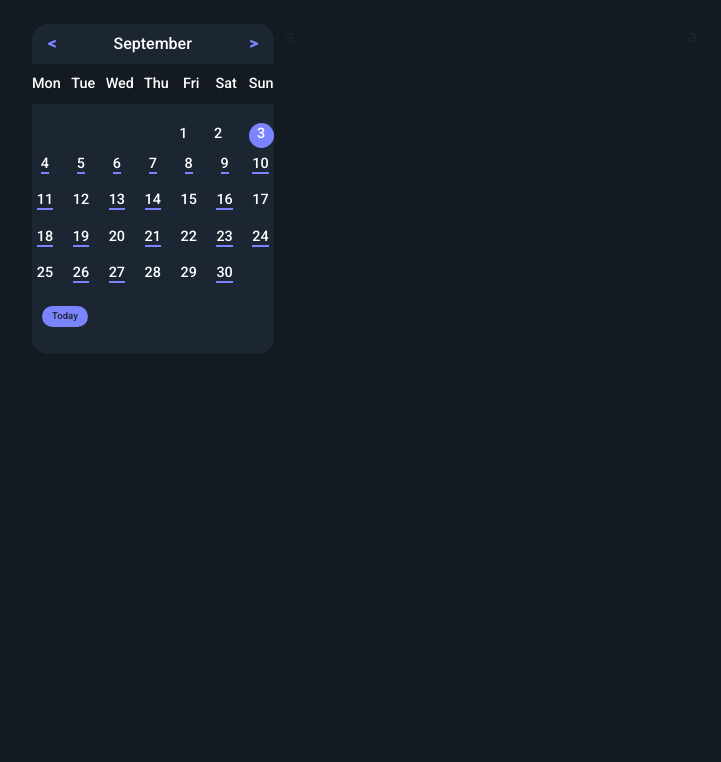
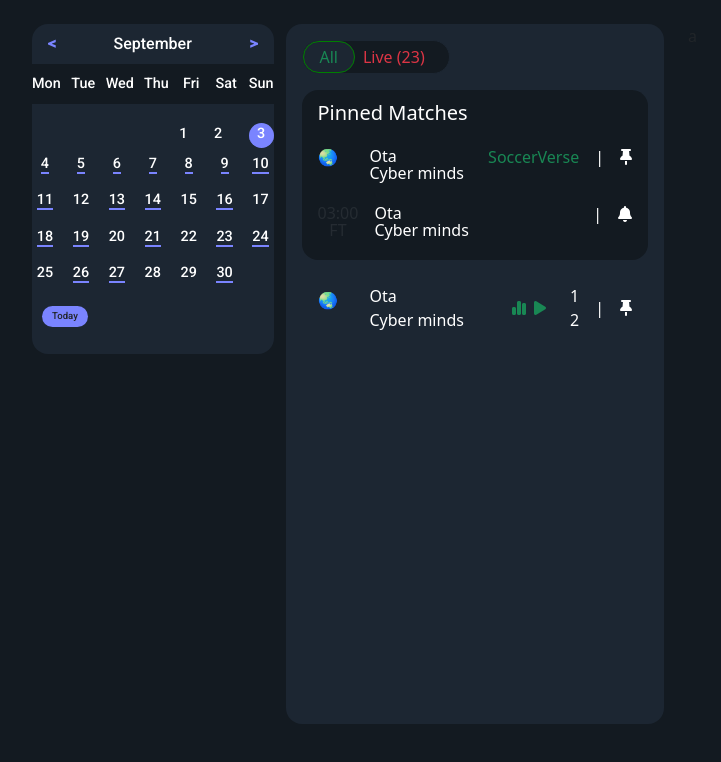
Before and after one commit to Sijuanu/SoccerVerse, a plain HTML site: page index.html in a window 1280 px wide. Shown: the whole page, without its empty margins (125-846 px from the left). Drawn offline with Linux system fonts and the light colour scheme.

Commit message:
No Commit Message:   index.html 	No Commit Message:   static/css/style.css

```diff
--- a/index.html
+++ b/index.html
@@ -6,6 +6,7 @@
     <title>SoccerVerse</title>
     <link rel="stylesheet" href="./static/css/style.css">
     <link rel="stylesheet" href="./static/css/bootstrap.min.css">
+    <script src="https://kit.fontawesome.com/a0b5b0f1de.js" crossorigin="anonymous"></script>
 </head>
 <body>
     <!-- <section class="container-fluid bg-info">
@@ -23,9 +24,9 @@
     </section> -->
 
     <div class="container-fluid mx-auto">
-        <div class="col-9 mx-auto py-4">
+        <div class="col-md-9 col-12 mx-auto py-4">
             <div class="row">
-                <div class="col-md-3 p-0">
+                <div class="col-md-3 col-10 mx-auto p-0">
                     <div class="calendar rounded-4" style="background-color: #1c2632;">
                         <div class=" head d-flex justify-content-between align-items-center px-3 pt-2 text-white rounded-top" style="height: 40px;">
                             <p class="fw-bold mt-2"><</p>
@@ -79,7 +80,69 @@
                     </div>
                 </div>
                 <div class="col-md-5">
-                    <div class="">a</div>
+                    <div class="matches rounded-4 pt-3 px-3">
+                        <div class="d-flex justify-content-between align-items-center">
+                            <p class="all pe-4 py-1 rounded-5 text-danger border-success border-2"><span class="live text-success px-3 py-1 rounded-5 me-2">All</span>Live (23)</p>
+                        </div>
+                        <div class="current-match px-3 rounded-4">
+                            <p class="text-white fs-5 pt-2">Pinned Matches</p>
+                            <div class="d-flex justify-content-between align-items-center">
+                                <div class="d-flex align-items-center">
+                                    <p class="text-center me-2">🌏</p>
+                                    <div class="text-white ms-4">
+                                        <span class="my-0 d-block">Ota</span>
+                                        <span class="d-block" style="margin-top: -7px;">Cyber minds</span>
+                                    </div>
+                                </div>
+                                <div class="d-flex text-white">
+                                    <p class="text-success">SoccerVerse</p>
+                                    <p class="mx-3">|</p>
+                                    <p><i class="fa-solid fa-thumbtack"></i></p>
+                                </div>
+                            </div>
+                            <div class="d-flex justify-content-between align-items-center mt-3">
+                                <div class="d-flex align-items-center">
+                                    <div class="text-center time me-2">
+                                        <span class="my-0 d-block">03:00</span>
+                                        <span class="d-block" style="margin-top: -7px;">FT</span>
+                                    </div>
+                                    <div class="text-white ms-2">
+                                        <span class="my-0 d-block">Ota</span>
+                                        <span class="d-block" style="margin-top: -7px;">Cyber minds</span>
+                                    </div>
+                                </div>
+                                <div class="d-flex text-white">
+                                    <p class="text-success"></p>
+                                    <p class="mx-3">|</p>
+                                    <p><i class="fa-solid fa-bell"></i></p>
+                                </div>
+                            </div>
+                        </div>
+                        <div class="d-flex justify-content-between align-items-center mt-4 px-3">
+                            <div class="d-flex align-items-center">
+                                <p class="text-center me-2">🌏</p>
+                                <div class="text-white ms-4">
+                                    <span class="my-0 d-block">Ota</span>
+                                    <span class="d-block">Cyber minds</span>
+                                </div>
+                            </div>
+                            <div class="d-flex align-items-center text-white">
+                                <div class="d-flex align-items-center">
+                                    <div class="d-flex text-success">
+                                        <i class="fa-solid fa-chart-simple"></i>
+                                        <i class="fa-solid fa-play ms-2"></i>
+                                    </div>
+                                    <div class="ms-4">
+                                        <p class="mb-0">1</p>
+                                        <p class="mb-0">2</p>
+                                    </div>
+
+                                </div>
+                                <p class="mx-3 mb-0">|</p>
+                                <p class="mb-0"><i class="fa-solid fa-thumbtack"></i></p>
+                            </div>
+                        </div>
+                    </div>
                 </div>
                 <div class="col-md-4">
                     <div class="">a</div>
--- a/static/css/style.css
+++ b/static/css/style.css
@@ -11,6 +11,7 @@
     --primary-color: #1c2632;
     --secondary-color: #7a84ff;
     --white-color: #fff;
+    --sub-text-color: rgba(255, 255, 255, 0.08);
 }
 body{
     background-color: #131a21 !important;
@@ -65,3 +66,23 @@ body{
     font-size: .6rem;
     margin: 0px;
 }
+
+.matches{
+    height: 700px;
+    background-color: var(--primary-color);
+}
+.matches .all{
+    background-color: var(--bg-color);
+    border: 1px solid var(--primary-color)!important;
+}
+.matches .live{
+    border: 1px solid green;
+    background-color: var(--primary-color);
+}
+.matches .current-match{
+    height: 170px;
+    background-color: var(--bg-color);
+}
+.matches .current-match .time span{
+    color: var(--sub-text-color) !important;
+}
```
